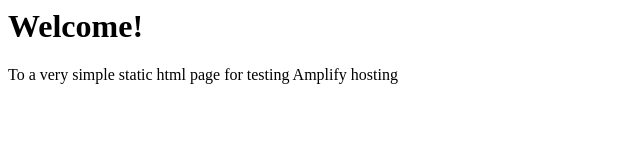
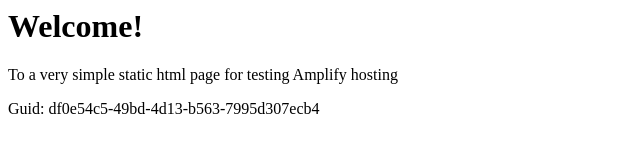
Before and after one commit to aws-aemilia-cdg/Github-PR-Commit-Integration-Test-DoNotTouch-GithubWebhookPreviewCanaryTest-v1-prod-eu-west-3, a website: page src/index.html in a window 1280 px wide. Shown: the whole page, without its empty margins (0-640 px from the left). Drawn offline with Linux system fonts and the light colour scheme.

Commit message:
commit from integ tests

```diff
--- a/src/index.html
+++ b/src/index.html
@@ -1,3 +1,5 @@
+
+
 <html lang="en">
 
 <head>
@@ -10,6 +12,6 @@
 <body>
     <h1>Welcome!</h1>
     <p>To a very simple static html page for testing Amplify hosting</p>
-</body>
+    <p>Guid: df0e54c5-49bd-4d13-b563-7995d307ecb4</p></body>
 
 </html>
```
